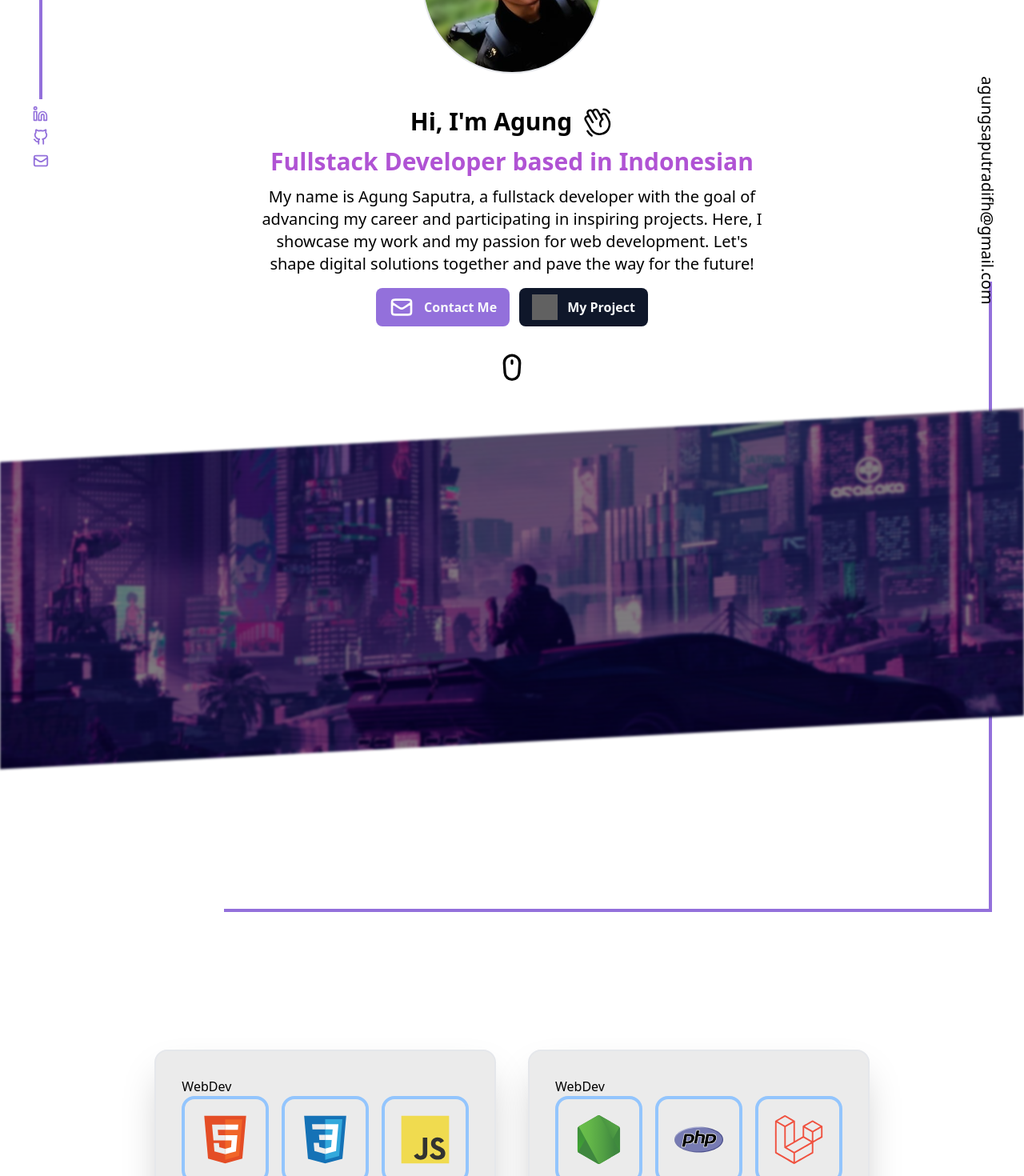
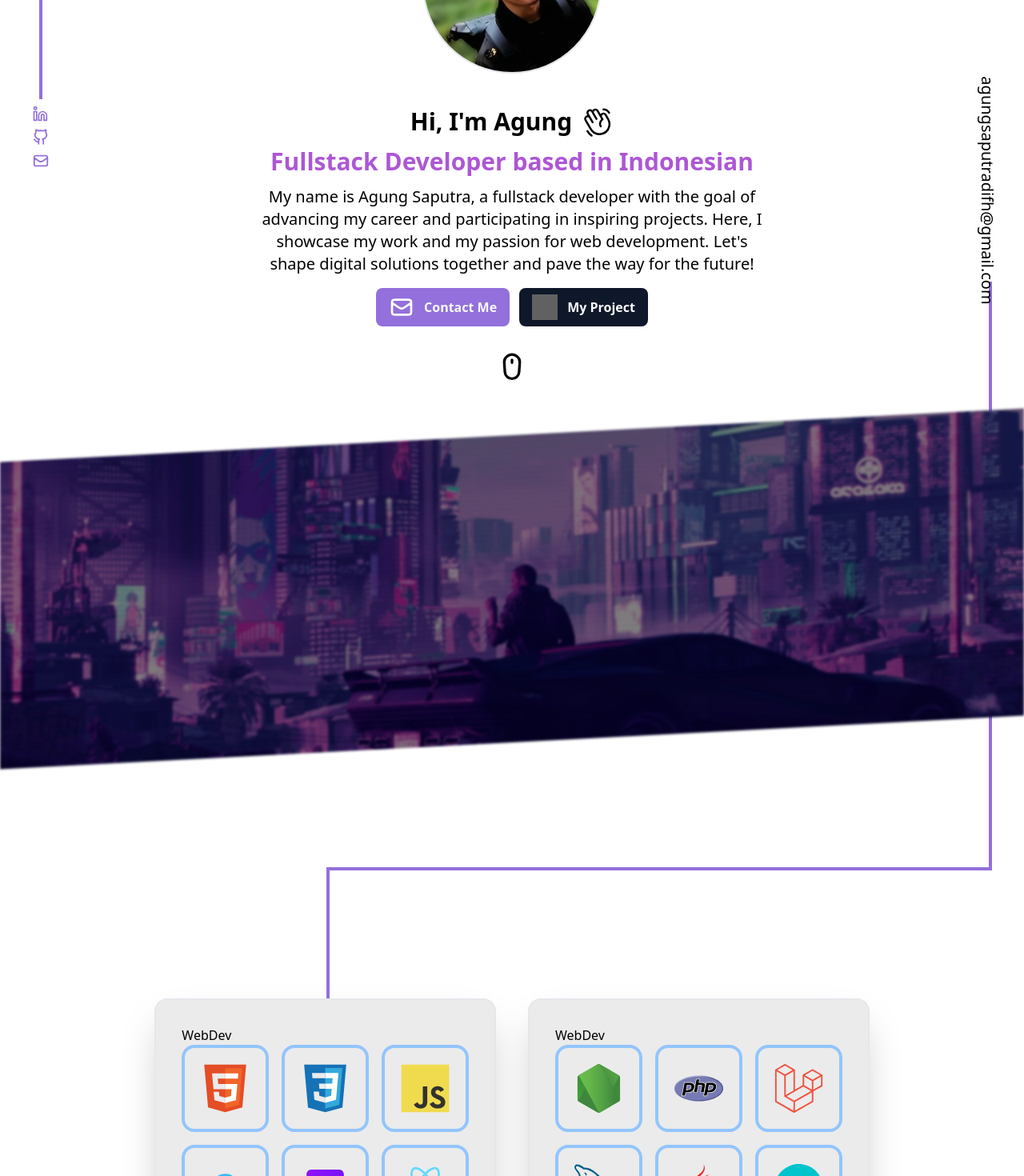
Before and after one commit to difhaels/portfolio-v2, a React (Create React App) app: page / in a window 1280 px wide. Shown: the part 260-1730 px from the top of the page at 80% size. Built offline with nearby package versions, Linux system fonts and the light colour scheme; grey boxes are pictures that could not be loaded.

Commit message:
change sugar from div to div border

```diff
--- a/src/components/Home.jsx
+++ b/src/components/Home.jsx
@@ -10,8 +10,8 @@ import quotebg from './image/png/quotebg.png';
 
 export default function Home (){
     return(<>
-        <div className='mb-96'>
-            <div className='absolute top-0 left-10'>
+        <div className='mb-80 relative'>
+            <div className='absolute -top-32 left-10'>
                 <div className='bg-[#9370DB] w-1 h-96 mx-auto'></div>
                 <div className='flex flex-col gap-2 mt-2'>
                     <a href="yt.com">
@@ -86,11 +86,9 @@ export default function Home (){
                 </div>
             </div>
 
-            <div className='relative'>
+            <div className="absolute -bottom-40 right-10  w-[65%] h-64 border-r-4 border-b-4 border-[#9370DB]"></div>
+            <div className="absolute -bottom-80 right-10  w-[65%] h-40 border-l-4 border-[#9370DB]"></div>
 
-                <div className='bg-[#9370DB] w-1 h-64 mx-auto absolute right-10 -top-32'></div>
-                <div className='bg-[#9370DB] w-[75%] h-1 mx-auto absolute right-10 top-32'></div>
-            </div>
         </div>
     </>)
 }
--- a/src/components/css/output.css
+++ b/src/components/css/output.css
@@ -593,6 +593,70 @@ video {
   top: 8rem;
 }
 
+.-top-10 {
+  top: -2.5rem;
+}
+
+.-top-28 {
+  top: -7rem;
+}
+
+.-top-\[7\.5rem\] {
+  top: -7.5rem;
+}
+
+.-top-\[7\.6rem\] {
+  top: -7.6rem;
+}
+
+.-top-\[7\.8rem\] {
+  top: -7.8rem;
+}
+
+.bottom-0 {
+  bottom: 0px;
+}
+
+.-bottom-96 {
+  bottom: -24rem;
+}
+
+.-bottom-72 {
+  bottom: -18rem;
+}
+
+.-bottom-64 {
+  bottom: -16rem;
+}
+
+.-bottom-56 {
+  bottom: -14rem;
+}
+
+.-bottom-52 {
+  bottom: -13rem;
+}
+
+.-bottom-44 {
+  bottom: -11rem;
+}
+
+.-bottom-40 {
+  bottom: -10rem;
+}
+
+.-bottom-36 {
+  bottom: -9rem;
+}
+
+.-bottom-3 {
+  bottom: -0.75rem;
+}
+
+.-bottom-80 {
+  bottom: -20rem;
+}
+
 .z-10 {
   z-index: 10;
 }
@@ -638,6 +702,10 @@ video {
   margin-top: 2rem;
 }
 
+.mb-80 {
+  margin-bottom: 20rem;
+}
+
 .flex {
   display: flex;
 }
@@ -680,6 +748,38 @@ video {
 
 .h-\[10px\] {
   height: 10px;
+}
+
+.h-60 {
+  height: 15rem;
+}
+
+.h-24 {
+  height: 6rem;
+}
+
+.h-52 {
+  height: 13rem;
+}
+
+.h-48 {
+  height: 12rem;
+}
+
+.h-44 {
+  height: 11rem;
+}
+
+.h-\[26rem\] {
+  height: 26rem;
+}
+
+.h-\[96\] {
+  height: 96;
+}
+
+.h-40 {
+  height: 10rem;
 }
 
 .w-1 {
@@ -732,6 +832,26 @@ video {
 
 .w-28 {
   width: 7rem;
+}
+
+.w-52 {
+  width: 13rem;
+}
+
+.w-96 {
+  width: 24rem;
+}
+
+.w-\[80\%\] {
+  width: 80%;
+}
+
+.w-\[70\%\] {
+  width: 70%;
+}
+
+.w-\[65\%\] {
+  width: 65%;
 }
 
 .origin-top-left {
@@ -828,6 +948,18 @@ video {
   border-width: 4px;
 }
 
+.border-b-4 {
+  border-bottom-width: 4px;
+}
+
+.border-r-4 {
+  border-right-width: 4px;
+}
+
+.border-l-4 {
+  border-left-width: 4px;
+}
+
 .border-blue-300 {
   --tw-border-opacity: 1;
   border-color: rgb(147 197 253 / var(--tw-border-opacity));
@@ -858,6 +990,11 @@ video {
   border-color: rgb(237 236 236 / var(--tw-border-opacity));
 }
 
+.border-\[\#9370DB\] {
+  --tw-border-opacity: 1;
+  border-color: rgb(147 112 219 / var(--tw-border-opacity));
+}
+
 .bg-\[\#9370DB\] {
   --tw-bg-opacity: 1;
   background-color: rgb(147 112 219 / var(--tw-bg-opacity));
@@ -881,6 +1018,11 @@ video {
 .bg-\[\#EBEBEB\] {
   --tw-bg-opacity: 1;
   background-color: rgb(235 235 235 / var(--tw-bg-opacity));
+}
+
+.bg-red-600 {
+  --tw-bg-opacity: 1;
+  background-color: rgb(220 38 38 / var(--tw-bg-opacity));
 }
 
 .bg-opacity-55 {
```
